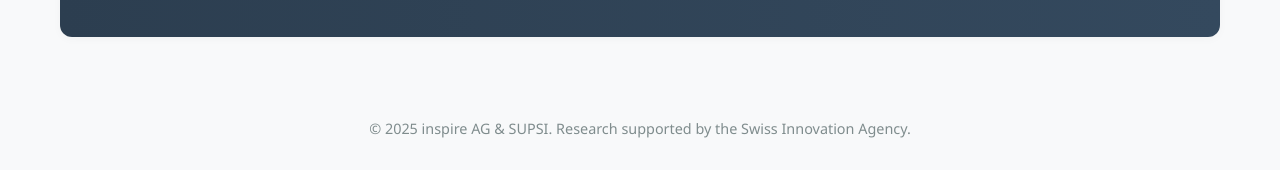
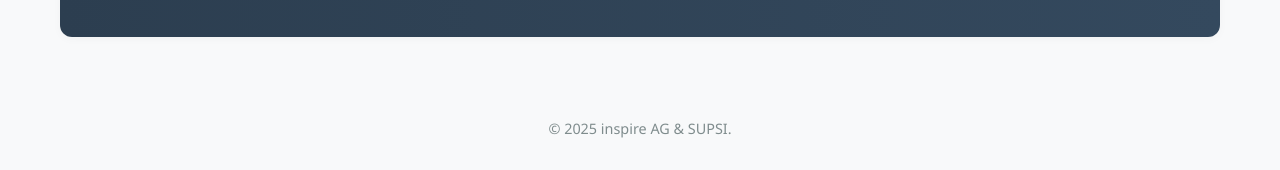
Before and after one commit to ITI-lab/TechnicalDatasheetUnderstanding, a plain HTML site: page index.html in a window 1280 px wide. Shown: the part 3322-3492 px from the top of the page. Drawn offline with Linux system fonts and the light colour scheme.

Commit message:
Update index.html

```diff
--- a/index.html
+++ b/index.html
@@ -479,7 +479,7 @@
     </div>
 
     <footer>
-        <p>&copy; 2025 inspire AG & SUPSI. Research supported by the Swiss Innovation Agency.</p>
+        <p>&copy; 2025 inspire AG & SUPSI.</p>
     </footer>
 
 </body>
```
